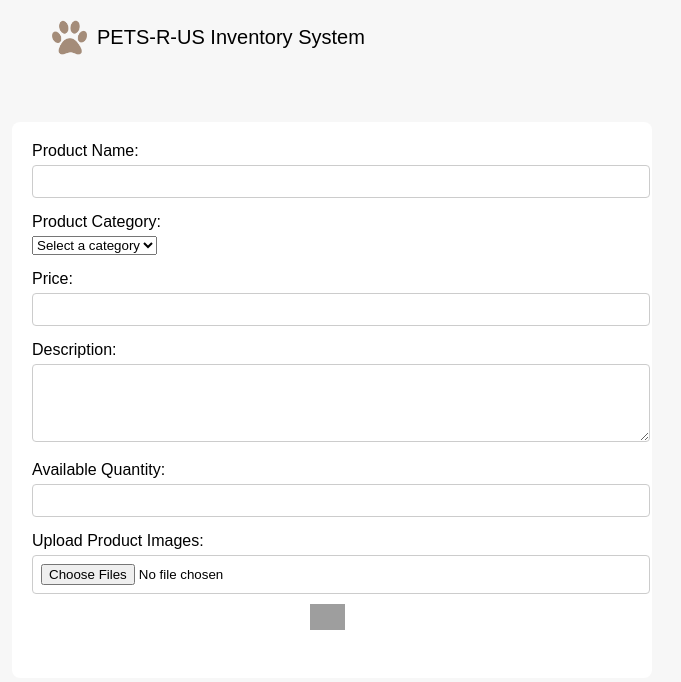
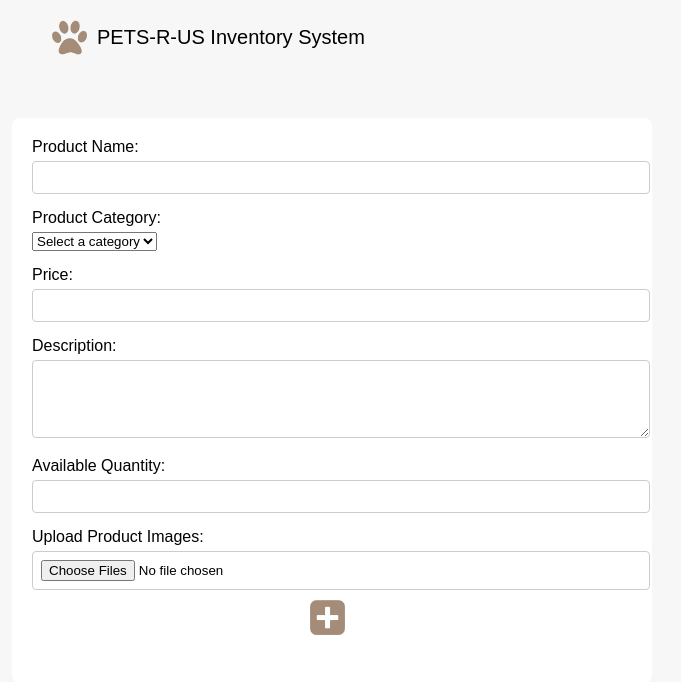
Before and after one commit to hollyschwecke/New-Team-5-Project, a Flask app: template templates/addproduct.html in a window 1280 px wide. Shown: the top 682 px of the page, without its empty margins (308-989 px from the left). Run offline with Flask 3, Linux system fonts and the light colour scheme; the template is opened without the code that fills it, so the values that code supplies are empty; some libraries are stand-ins or nearby versions; grey boxes are pictures that could not be loaded.

Commit message:
fix image paths

```diff
--- a/templates/addproduct.html
+++ b/templates/addproduct.html
@@ -14,7 +14,7 @@
         <!-- header w/ icon -->
         <div class="container">
             <div class="header">
-                <img src="./front_images/pawprint_128.png" alt="brown pawprint icon" class="icon">
+                <img src="./static/front_images/pawprint_128.png" alt="brown pawprint icon" class="icon">
                 <span class="PRU">PETS-R-US Inventory System</span>
             </div>
             <!-- start of product info entries -->
@@ -51,7 +51,7 @@
                     <label for="picture">Upload Product Images:</label>
                     <input type="file" id="images" name="images" accept="image/*" multiple required> <!-- input for images -->
                 <button class="icon-button">
-                        <img src="./front_images/plus_128.png" alt="brown plus sign" class="icon">
+                        <img src="./static/front_images/plus-6-128.png" alt="brown plus sign" class="icon">
                 </button>
             </form>
         </div>
```
